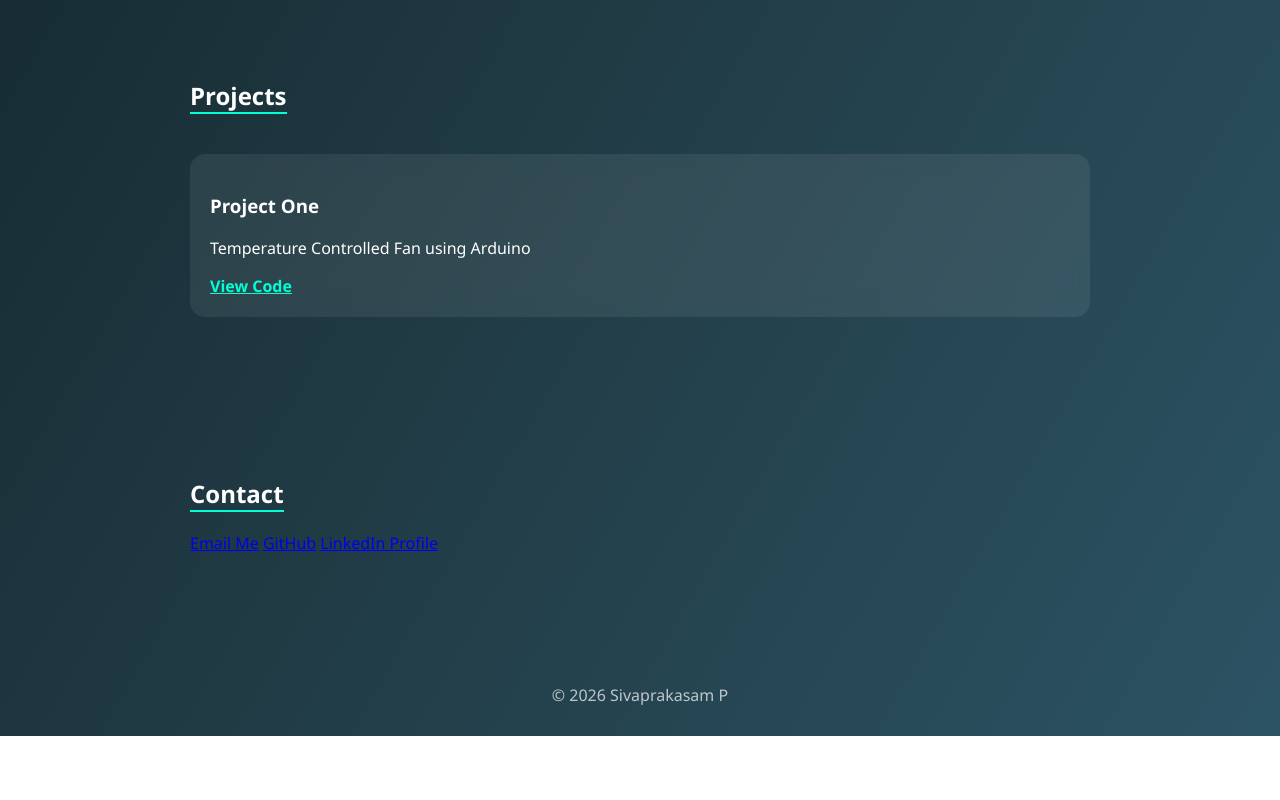
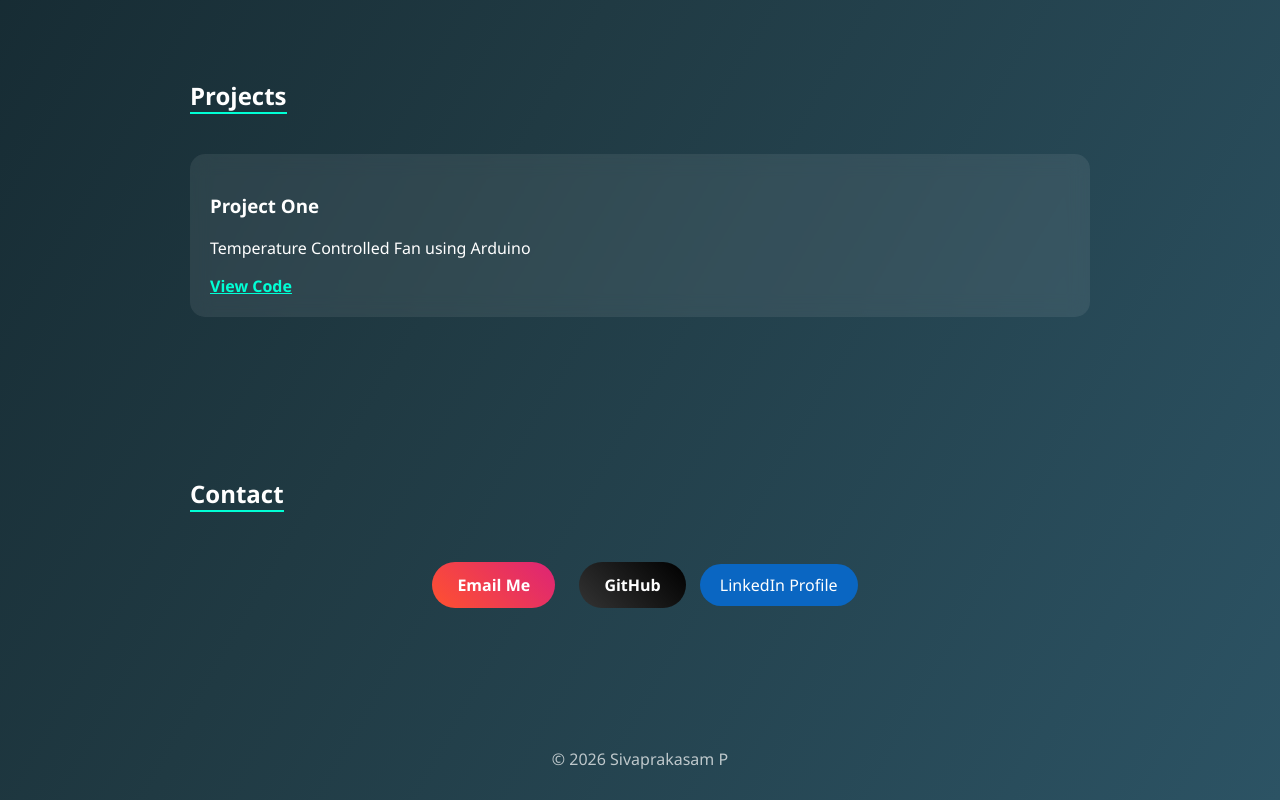
Before and after one commit to sivaprakasam007/portfolio, a plain HTML site: page index.html in a window 1280 px wide. Shown: the part 898-1698 px from the top of the page. Before the commit the page ends 1634 px from the top, so only its background shows below. Drawn offline with Linux system fonts and the light colour scheme.

Commit message:
Add button styles for contact and social links

```diff
--- a/style.css
+++ b/style.css
@@ -94,3 +94,50 @@ footer{
     opacity:1;
     transform:translateY(0);
 }
+.btn{
+    display:inline-block;
+    padding:10px 20px;
+    background:#0a66c2;
+    color:white;
+    text-decoration:none;
+    border-radius:25px;
+    transition:.3s;
+}
+.btn:hover{
+    background:#004182;
+    box-shadow:0 0 15px rgba(255,255,255,0.6);
+}
+.contact-links{
+    margin-top:20px;
+    text-align:center;
+
+}
+
+.contact-btn{
+    display:inline-block;
+    margin:10px;
+    padding:12px 25px;
+    text-decoration:none;
+    color:white;
+    border-radius:30px;
+    font-weight:bold;
+    transition:.3s;
+}
+
+/* Email Button */
+.email{
+    background:linear-gradient(45deg,#ff512f,#dd2476);
+}
+.email:hover{
+    transform:scale(1.1);
+    box-shadow:0 0 15px rgba(255,255,255,0.6);
+}
+
+/* GitHub Button */
+.github{
+    background:linear-gradient(45deg,#333,#000);
+}
+.github:hover{
+    transform:scale(1.1);
+    box-shadow:0 0 15px rgba(255,255,255,0.6);
+}
```
